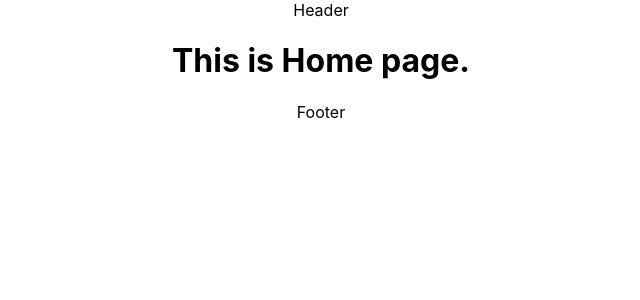
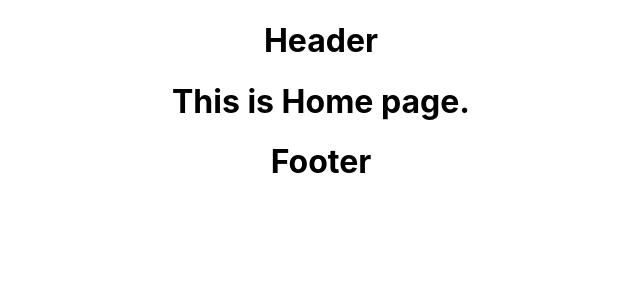
Before and after one commit to ZahraaaRezaeiii/route-navigate-react, a React (Create React App) app: page / in a window 1280 px wide. Shown: the top 300 px of the page, without its empty margins (319-959 px from the left). Built offline with nearby package versions, Linux system fonts and the light colour scheme.

Commit message:
create component for header and footer #5

```diff
--- a/src/App.js
+++ b/src/App.js
@@ -2,6 +2,9 @@ import {BrowserRouter, Routes, Route} from 'react-router-dom'
 import { Home } from './pages/Home';
 import { About } from './pages/About';
 import { Profile } from './pages/Profile';
+import { Header } from './components/Header';
+import { Footer } from './components/Footer';
+import { Error } from './pages/Error';
 import './App.css';
 
 
@@ -9,14 +12,14 @@ function App() {
   return (
     <div className="App">
       <BrowserRouter>
-        <div>Header</div>
+        <Header />
         <Routes>
           <Route path="/" element={<Home />} />
           <Route path="/about" element={<About/>} />
           <Route path="/profile" element={<Profile/>} />
-          <Route path='*' element={<div>Not Found Page.</div>} />
+          <Route path='*' element={<Error />} />
         </Routes>
-        <div>Footer</div>
+        <Footer />
       </BrowserRouter>
     </div>
   );
--- /dev/null
+++ b/src/components/Footer.js
@@ -0,0 +1,5 @@
+export const Footer = () => {
+    return (
+        <h1>Footer</h1>
+    )
+}
--- /dev/null
+++ b/src/components/Header.js
@@ -0,0 +1,5 @@
+export const Header = () => {
+    return (
+        <h1>Header</h1>
+    )
+}
--- /dev/null
+++ b/src/pages/Error.js
@@ -0,0 +1,5 @@
+export const Error = () => {
+    return (
+        <h1>Not Found Page</h1>
+    )
+}
```
